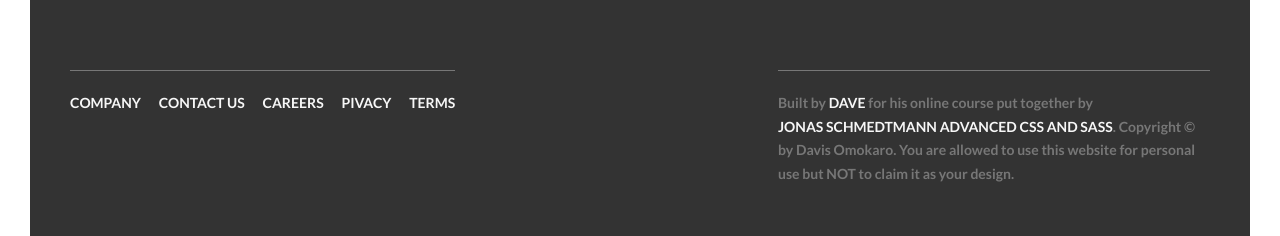
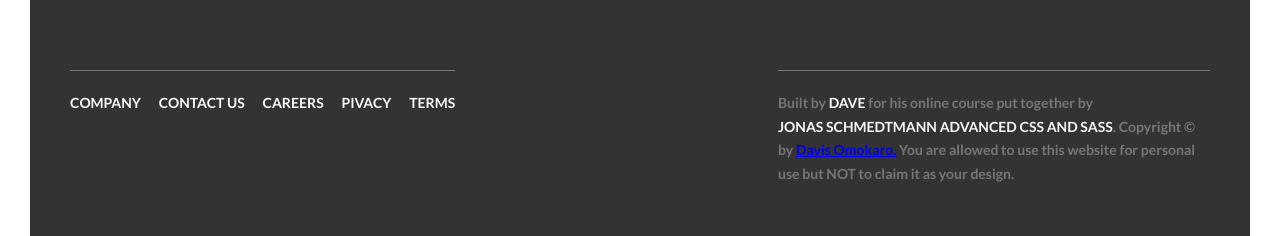
Before and after one commit to K3beros/nature-project, a website: page index.html in a window 1280 px wide. Shown: the part 5615-5851 px from the top of the page. Drawn offline with Linux system fonts and the light colour scheme; files whose address does not match are found by name.

Commit message:
Added portfolio link to footer

```diff
--- a/index.html
+++ b/index.html
@@ -317,7 +317,7 @@
 			</div>
 			<div class="col-1-of-2">
 				<p class="footer__copyright">
-					Built by <a href="#" class="footer__link">Dave</a> for his online course put together by <a href="https://codingheroes.io/" class="footer__link">Jonas Schmedtmann</a> <a href="https://www.udemy.com/advanced-css-and-sass/" class="footer__link">Advanced CSS and Sass</a>. Copyright &copy; by Davis Omokaro. You are allowed to use this website for personal use but NOT to claim it as your design.
+					Built by <a href="#" class="footer__link">Dave</a> for his online course put together by <a href="https://codingheroes.io/" class="footer__link">Jonas Schmedtmann</a> <a href="https://www.udemy.com/advanced-css-and-sass/" class="footer__link">Advanced CSS and Sass</a>. Copyright &copy; by <a href="www.k3beros.github.io"> Davis Omokaro.</a>  You are allowed to use this website for personal use but NOT to claim it as your design.
 				</p>
 			</div>
 		</div>
```
